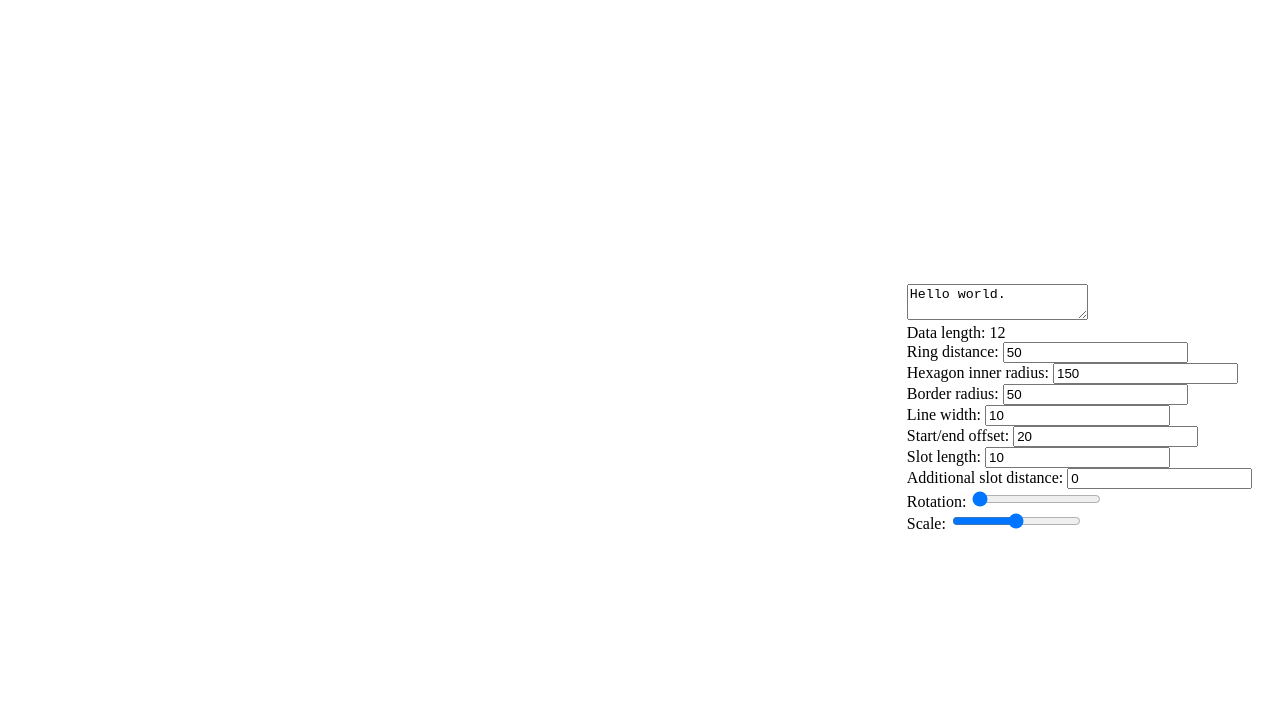
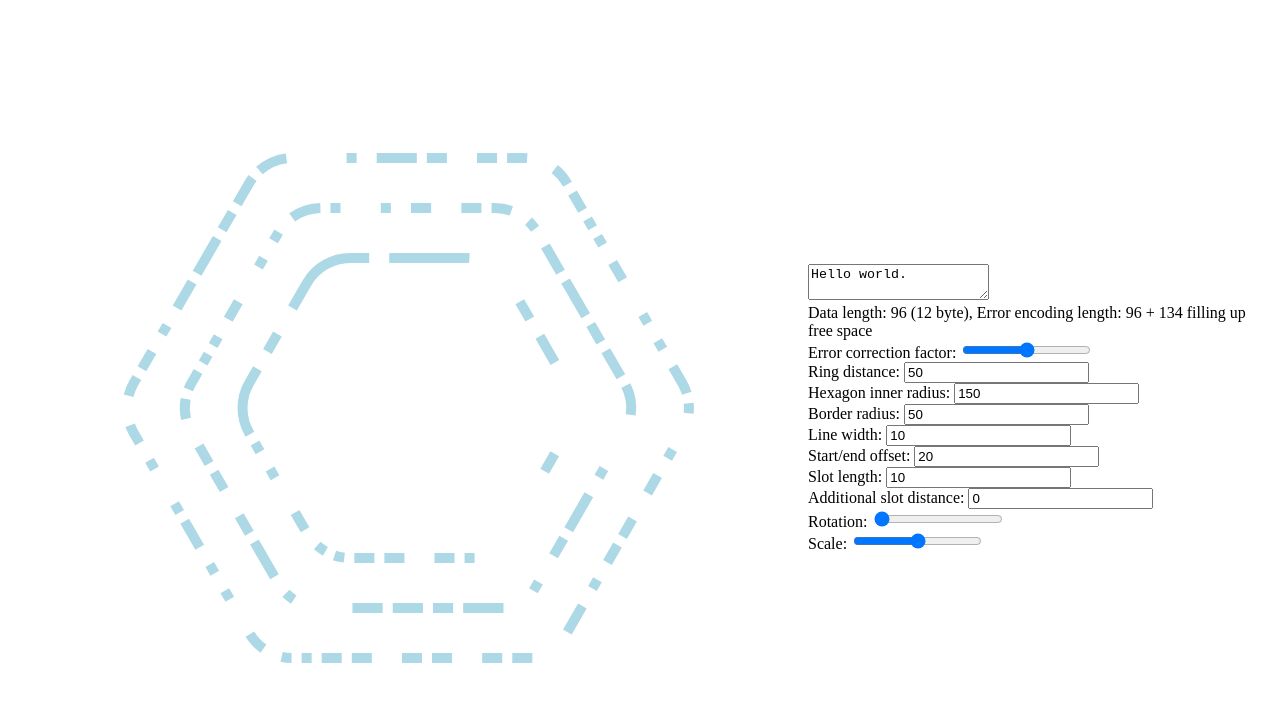
Before and after one commit to nimiq/nimiqode, a plain HTML site: page demo/Nimiqode-demo.html in a window 1280 px wide. Drawn offline with Linux system fonts and the light colour scheme.

Commit message:
full header and error correction codes

```diff
--- a/demo/Nimiqode-demo.html
+++ b/demo/Nimiqode-demo.html
@@ -9,8 +9,11 @@
     <script src="../src/Arc.js"></script>
     <script src="../src/HexagonRing.js"></script>
     <script src="../src/HexagonRingRenderer.js"></script>
+    <script src="../src/error-correction/ldpc.js"></script>
     <script src="../src/NimiqodeSpecification.js"></script>
+    <script src="../src/NimiqodeHeader.js"></script>
     <script src="../src/Nimiqode.js"></script>
+    <script src="../src/NimiqodeRenderer.js"></script>
 </head>
 <body>
 <style>
@@ -27,6 +30,7 @@
     <div>
         <textarea id="textarea-data">Hello world.</textarea><br>
         <div id="info-data-length"></div>
+        Error correction factor: <input id="input-error-correction-factor" type="range" min="0" max="2" step="any"><br>
         Ring distance: <input id="input-ring-distance" type="number"><br>
         Hexagon inner radius: <input id="input-inner-radius" type="number"><br>
         Border radius: <input id="input-border-radius" type="number" min="1"><br>
@@ -43,7 +47,9 @@
     const textEncoder = new TextEncoder('utf-8');
     let nimiqode;
 
-    // read the initial defaults
+    // write the initial defaults
+    document.getElementById('input-error-correction-factor').value =
+        NimiqodeSpecification.DEFAULT_FACTOR_ERROR_CORRECTION_DATA;
     document.getElementById('input-ring-distance').value = NimiqodeSpecification.HEXRING_RING_DISTANCE;
     document.getElementById('input-inner-radius').value = NimiqodeSpecification.HEXRING_INNERMOST_RADIUS;
     document.getElementById('input-border-radius').value = NimiqodeSpecification.HEXRING_BORDER_RADIUS;
@@ -54,7 +60,6 @@
 
     function render() {
         const data = textEncoder.encode(document.getElementById('textarea-data').value);
-        document.getElementById('info-data-length').textContent = `Data length: ${data.byteLength}`;
 
         NimiqodeSpecification.HEXRING_RING_DISTANCE = parseFloat(document.getElementById('input-ring-distance').value);
         NimiqodeSpecification.HEXRING_INNERMOST_RADIUS =
@@ -66,13 +71,21 @@
         NimiqodeSpecification.HEXRING_SLOT_LENGTH = parseFloat(document.getElementById('input-slot-length').value);
         NimiqodeSpecification.HEXRING_ADDITIONAL_SLOT_DISTANCE =
             parseFloat(document.getElementById('input-slot-distance').value);
-        nimiqode = new Nimiqode(data);
+        const errorCorrectionFactor = parseFloat(document.getElementById('input-error-correction-factor').value);
+        nimiqode = new Nimiqode(data, errorCorrectionFactor);
 
         const rotation = parseFloat(document.getElementById('input-rotation').value) * Math.PI;
         const scaleFactor = parseFloat(document.getElementById('input-scale').value);
 
         canvas.getContext('2d').clearRect(0, 0, canvas.width, canvas.height);
-        nimiqode.render(canvas, 'lightblue', new Point(canvas.width/2, canvas.height/2), scaleFactor, rotation);
+        NimiqodeRenderer.render(canvas, nimiqode, 'lightblue', new Point(canvas.width/2, canvas.height/2), scaleFactor,
+            rotation);
+
+        document.getElementById('info-data-length').textContent = `Data length: ${nimiqode._payload.length}
+            (${data.byteLength} byte), Error encoding length:
+            ${Math.ceil(nimiqode._payload.length * errorCorrectionFactor)} +
+            ${nimiqode._errorCorrectionData.length - Math.ceil(nimiqode._payload.length * errorCorrectionFactor)}
+            filling up free space`;
     }
 
     document.querySelectorAll('input').forEach(input => input.addEventListener('input', render));
--- a/src/BitArray.js
+++ b/src/BitArray.js
@@ -7,7 +7,7 @@ class BitArray {
      *  Uint32Array|Float32Array|Float64Array} lengthOrBitArrayOrTypedArrayOrArrayBuffer
      * @param {number} [start] index of the first bit to take from the source (included)
      * @param {number} [end] index of the end of the bit sequence in the source (excluded)
-     * @param {boolean} [copy] whether to create a copy of the bits
+     * @param {boolean} [copy] whether to create a copy of the bits. Defaults to false.
      */
     constructor(lengthOrBitArrayOrTypedArrayOrArrayBuffer, start, end, copy) {
         if (typeof(lengthOrBitArrayOrTypedArrayOrArrayBuffer) === 'number') {
@@ -178,16 +178,55 @@ class BitArray {
     /**
      * Copies bits from another BitArray into this one.
      * @param {BitArray} bitArray
-     * @param {number} [index]
-     * @param {number} [readIndex]
+     * @param {number} [index] At which position in this BitArray the data should be written.
+     * @param {number} [readIndex] Which position in the source BitArray the data should be read from
      * @param {number} [count]
+     * @returns {number} write count
      */
-    write(bitArray, index=0, readIndex=0, count) {
-        if (typeof(count) === 'undefined') {
+    writeBitArray(bitArray, index=0, readIndex=0, count=null) {
+        if (count === null) {
             count = Math.min(this.length-index, bitArray.length-readIndex);
         }
         for (let i=0; i<count; ++i) {
             this.setValue(index+i, bitArray.getBit(readIndex + i));
+            // TODO performance improvement: copy whole bytes / words at once if possible
+        }
+        return count;
+    }
+
+
+    /**
+     * Write an unsigned int to the BitArray into numBits bits.
+     * @param {number} value
+     * @param {number} numBits
+     * @param {number} index
+     */
+    writeUnsignedInteger(value, numBits=8, index=0) {
+        if (numBits < 1 || numBits > 32) {
+            // Note that although javascript stores numbers in 64 bits, bit wise operators operate only on 32 bits
+            throw Error('Unsupported number of bits');
+        }
+        if (!Number.isSafeInteger(value) || Number.isNaN(value) || !Number.isFinite(value)) {
+            throw Error('Not an integer.');
+        }
+        if (value >= Math.pow(2, numBits)) {
+            throw Error('Value doesn\'t fit the given bits.');
+        }
+        if (value < 0) {
+            throw Error('Negative numbers not supported.');
+        }
+        for (let bitIndex=numBits-1; bitIndex>=0; --bitIndex) {
+            const mask = 1 << bitIndex;
+            this.setValue(index++, value & mask);
         }
     }
+
+
+    toArray() {
+        let result = new Array(this._length);
+        for (let i=0; i<this._length; ++i) {
+            result[i] = this.getBit(i);
+        }
+        return result;
+    }
 }
--- a/src/HexagonRing.js
+++ b/src/HexagonRing.js
@@ -13,7 +13,7 @@ class HexagonRing {
     constructor(innerRadius, borderRadius, startEndOffset, slotDistance, slotLength) {
         if (typeof(innerRadius)!=='number' || typeof(borderRadius)!=='number' || typeof(startEndOffset)!=='number' ||
             typeof(slotDistance)!=='number' || typeof(slotLength)!=='number' || startEndOffset<1 || borderRadius<1 ||
-            slotDistance < 1) {
+            slotLength < 1) {
             throw('Illegal arguments');
         }
         this._innerRadius = innerRadius;
--- a/src/HexagonRingRenderer.js
+++ b/src/HexagonRingRenderer.js
@@ -8,7 +8,7 @@ class HexagonRingRenderer {
      * @param {number} scaleFactor
      * @param {number} rotation in radians
      */
-    static renderHexagonRing(canvas, hexagonRing, strokeColor, strokeWidth, center, scaleFactor=1, rotation=0) {
+    static render(canvas, hexagonRing, strokeColor, strokeWidth, center, scaleFactor=1, rotation=0) {
         if (!(canvas instanceof HTMLCanvasElement) || !(hexagonRing instanceof HexagonRing) ||
             typeof(strokeColor)!=='string' || typeof(strokeWidth)!=='number' || !(center instanceof Point) ||
             typeof(scaleFactor)!=='number' || typeof(rotation)!=='number') {
--- a/src/Nimiqode.js
+++ b/src/Nimiqode.js
@@ -1,18 +1,42 @@
 class Nimiqode {
     /**
      * @param {Uint8Array} payload
+     * @param {number} errorCorrectionFactor
      * @param {number} version
      */
-    constructor(payload, version = 0) {
+    constructor(payload, errorCorrectionFactor=NimiqodeSpecification.DEFAULT_FACTOR_ERROR_CORRECTION_DATA, version=0) {
         if (!(payload instanceof Uint8Array) || version !== NimiqodeSpecification.CURRENT_VERSION) {
             throw Error('Invalid argument.');
         }
+        if (errorCorrectionFactor<0 || errorCorrectionFactor>NimiqodeSpecification.MAX_FACTOR_ERROR_CORRECTION_DATA) {
+            throw Error('Illegal error correction factor.');
+        }
+        const payloadBitArray = new BitArray(payload);
+        if (payloadBitArray.length > Math.pow(2, NimiqodeSpecification.HEADER_LENGTH_PAYLOAD_LENGTH)) {
+            throw Error(`Your data is too long. Supported are up to
+                ${Math.pow(2, NimiqodeSpecification.HEADER_LENGTH_PAYLOAD_LENGTH)} bits.`);
+        }
         this._version = version;
-        this._payload = payload;
-        this._data = new BitArray(this._payload);
-        this._dataLength = this._data.length;
+        const preliminaryErrorCorrectionLength = Math.ceil(payloadBitArray.length * errorCorrectionFactor);
         this._hexagonRings = [];
-        this._assignHexagonRings();
+        const dataLength = this._createHexagonRings(payloadBitArray.length, preliminaryErrorCorrectionLength);
+
+        // create bit arrays
+        this._data = new BitArray(dataLength);
+        const headerLength = NimiqodeHeader.calculateLength(this._hexagonRings.length);
+        this._header = new BitArray(this._data, 0, headerLength);
+        this._payload = new BitArray(this._data, headerLength, headerLength + payloadBitArray.length);
+        // assign sub bit array for error correction. This uses all of the remaining available bits which can be more
+        // than the preliminaryErrorCorrectionLength by filling up empty leftover space in the last hexagon ring.
+        this._errorCorrectionData = new BitArray(this._data, headerLength + this._payload.length, dataLength);
+
+        // assemble data
+        NimiqodeHeader.write(this._header, version, this._payload.length, this._errorCorrectionData.length,
+            new Array(this._hexagonRings.length).fill(0));
+        this._payload.writeBitArray(payloadBitArray);
+        this._writeErrorCorrectionData();
+
+        this._assignHexagonRingData();
     }
 
     static get payload() {
@@ -23,35 +47,44 @@ class Nimiqode {
         return this._version;
     }
 
-    _assignHexagonRings() {
-        let remainingBits = this._dataLength, handledBits = 0;
-        let hexagonRadius = NimiqodeSpecification.HEXRING_INNERMOST_RADIUS;
-        while (remainingBits > 0) {
-            const hexRing = new HexagonRing(hexagonRadius, NimiqodeSpecification.HEXRING_BORDER_RADIUS,
+    static calculateLength(numHexRings, lengthPayload, lengthErrorCorrection) {
+         return NimiqodeHeader.calculateLength(numHexRings) + lengthPayload + lengthErrorCorrection;
+    }
+
+    _createHexagonRings(payloadLength, errorCorrectionLength) {
+        let nextHexagonRadius = NimiqodeSpecification.HEXRING_INNERMOST_RADIUS;
+        let totalBits = 0;
+        do {
+            const hexRing = new HexagonRing(nextHexagonRadius, NimiqodeSpecification.HEXRING_BORDER_RADIUS,
                 NimiqodeSpecification.HEXRING_START_END_OFFSET, NimiqodeSpecification.HEXRING_ADDITIONAL_SLOT_DISTANCE,
                 NimiqodeSpecification.HEXRING_SLOT_LENGTH);
-            const bitsInRing = hexRing.numSlots;
-            if (bitsInRing < remainingBits) {
-                hexRing.data = new BitArray(this._data, handledBits, handledBits + bitsInRing);
-            } else {
-                hexRing.data = new BitArray(bitsInRing);
-                hexRing.data.write(this._data, 0, handledBits, remainingBits);
-                for (let i=remainingBits; i<bitsInRing; ++i) {
-                    hexRing.data.setValue(i, i % 2);
-                }
-            }
-            handledBits += bitsInRing;
-            remainingBits -= bitsInRing;
-            hexagonRadius += NimiqodeSpecification.HEXRING_RING_DISTANCE;
             this._hexagonRings.push(hexRing);
+            totalBits += hexRing.numSlots;
+            nextHexagonRadius += NimiqodeSpecification.HEXRING_RING_DISTANCE;
+        } while (totalBits < Nimiqode.calculateLength(this._hexagonRings.length, payloadLength, errorCorrectionLength));
+        return totalBits;
+    }
+
+    _assignHexagonRingData() {
+        let handledBits = 0;
+        for (const hexRing of this._hexagonRings) {
+            hexRing.data = new BitArray(this._data, handledBits, handledBits + hexRing.numSlots);
+            handledBits += hexRing.numSlots;
         }
     }
 
-
-    render(canvas, color, center, scaleFactor=1, rotation=0) {
-        for (const hexRing of this._hexagonRings) {
-            HexagonRingRenderer.renderHexagonRing(canvas, hexRing, color, NimiqodeSpecification.HEXRING_LINE_WIDTH,
-                center, scaleFactor, rotation);
+    _writeErrorCorrectionData() {
+        // TODO creation of the LDPC matrices is super slow. Either replace low density parity check by reed solomon or
+        // cache the ldpc object (which is just a workaround though as different n or k need a different instantiation)
+        const errorCorrectionEncoder = new LDPC({
+           n: this._payload.length + this._errorCorrectionData.length,
+           k: this._payload.length,
+           modulo: 2,
+           randomSeed: 42
+        });
+        const encoded = errorCorrectionEncoder.encode(this._payload.toArray());
+        for (let i=0; i<this._errorCorrectionData.length; ++i) {
+            this._errorCorrectionData.setValue(i, encoded[i + this._payload.length]);
         }
     }
 }
--- /dev/null
+++ b/src/NimiqodeHeader.js
@@ -0,0 +1,46 @@
+class NimiqodeHeader {
+
+    static calculateLength(numHexRings) {
+        const headerDataLength = NimiqodeSpecification.HEADER_LENGTH_VERSION +
+            NimiqodeSpecification.HEADER_LENGTH_PAYLOAD_LENGTH +
+            NimiqodeSpecification.HEADER_LENGTH_ERROR_CORRECTION_LENGTH +
+            NimiqodeSpecification.HEADER_LENGTH_HEXRING_MASK * numHexRings;
+        const headerErrorCorrectionLength =
+            Math.ceil(headerDataLength * NimiqodeSpecification.HEADER_FACTOR_ERROR_CORRECTION_HEADER);
+        return headerDataLength + headerErrorCorrectionLength;
+    }
+
+
+    static write(bitArray, version, payloadLength, errorCorrectionLength, hexRingMasks) {
+        let writeIndex = 0;
+        // version
+        bitArray.writeUnsignedInteger(version, NimiqodeSpecification.HEADER_LENGTH_VERSION, writeIndex);
+        writeIndex += NimiqodeSpecification.HEADER_LENGTH_VERSION;
+        // write the payload length
+        bitArray.writeUnsignedInteger(payloadLength, NimiqodeSpecification.HEADER_LENGTH_PAYLOAD_LENGTH, writeIndex);
+        writeIndex += NimiqodeSpecification.HEADER_LENGTH_PAYLOAD_LENGTH;
+        // write the error correction length
+        bitArray.writeUnsignedInteger(errorCorrectionLength,
+            NimiqodeSpecification.HEADER_LENGTH_ERROR_CORRECTION_LENGTH, writeIndex);
+        writeIndex += NimiqodeSpecification.HEADER_LENGTH_ERROR_CORRECTION_LENGTH;
+        // write the hex ring masks
+        for (const hexRingMask of hexRingMasks) {
+            bitArray.writeUnsignedInteger(hexRingMask, NimiqodeSpecification.HEADER_LENGTH_HEXRING_MASK, writeIndex);
+            writeIndex += NimiqodeSpecification.HEADER_LENGTH_HEXRING_MASK;
+        }
+        // write the header error correction
+        const headerLength = NimiqodeHeader.calculateLength(hexRingMasks.length);
+        const headerDataLength = writeIndex;
+        const errorCorrectionEncoder = new LDPC({
+            n: headerLength,
+            k: headerDataLength,
+            modulo: 2,
+            randomSeed: 42
+        });
+        const errorEncodedData = errorCorrectionEncoder.encode(new BitArray(bitArray, 0, headerDataLength).toArray());
+        while (writeIndex < headerLength) {
+            bitArray.setValue(writeIndex, errorEncodedData[writeIndex]);
+            writeIndex++;
+        }
+    }
+}
--- /dev/null
+++ b/src/NimiqodeRenderer.js
@@ -0,0 +1,8 @@
+class NimiqodeRenderer {
+    static render(canvas, nimiqode, color, center, scaleFactor=1, rotation=0) {
+        for (const hexRing of nimiqode._hexagonRings) {
+            HexagonRingRenderer.render(canvas, hexRing, color, NimiqodeSpecification.HEXRING_LINE_WIDTH,
+                center, scaleFactor, rotation);
+        }
+    }
+}
--- a/src/NimiqodeSpecification.js
+++ b/src/NimiqodeSpecification.js
@@ -1,15 +1,8 @@
 let NimiqodeSpecification = {};
 
 NimiqodeSpecification.CURRENT_VERSION = 0;
-
-// lengths in bits
-// header
-NimiqodeSpecification.LENGTH_VERSION = 4;
-NimiqodeSpecification.LENGTH_NIMIQODE_LENGTH = 8;
-NimiqodeSpecification.LENGTH_ERROR_CORRECTION_LENGTH = 8;
-NimiqodeSpecification.LENGTH_MASK = 3; // times the number of hexagon rings
-// and the same number of bits again for error correction
-
+NimiqodeSpecification.DEFAULT_FACTOR_ERROR_CORRECTION_DATA = 1; // this is just a default value and can be changed
+NimiqodeSpecification.MAX_FACTOR_ERROR_CORRECTION_DATA = 2;
 
 // hexagon rings
 NimiqodeSpecification.HEXRING_INNERMOST_RADIUS = 150;
@@ -19,3 +12,11 @@ NimiqodeSpecification.HEXRING_LINE_WIDTH = 10;
 NimiqodeSpecification.HEXRING_SLOT_LENGTH = 10;
 NimiqodeSpecification.HEXRING_ADDITIONAL_SLOT_DISTANCE = 0;
 NimiqodeSpecification.HEXRING_START_END_OFFSET = 20;
+
+// header
+NimiqodeSpecification.HEADER_LENGTH_VERSION = 4;
+NimiqodeSpecification.HEADER_LENGTH_PAYLOAD_LENGTH = 11;
+NimiqodeSpecification.HEADER_LENGTH_ERROR_CORRECTION_LENGTH = 13; // length can be 4 times as high as data length (two
+// bits more) to account for error correction factors > 1 and extra error correction data to fill up the last hex ring
+NimiqodeSpecification.HEADER_LENGTH_HEXRING_MASK = 2; // times the number of hexagon rings
+NimiqodeSpecification.HEADER_FACTOR_ERROR_CORRECTION_HEADER = 1; // this is a fixed number and part of the specification
```
Also changed, not shown: demo/HexagonRing-demo.html (+1 -1 lines).
